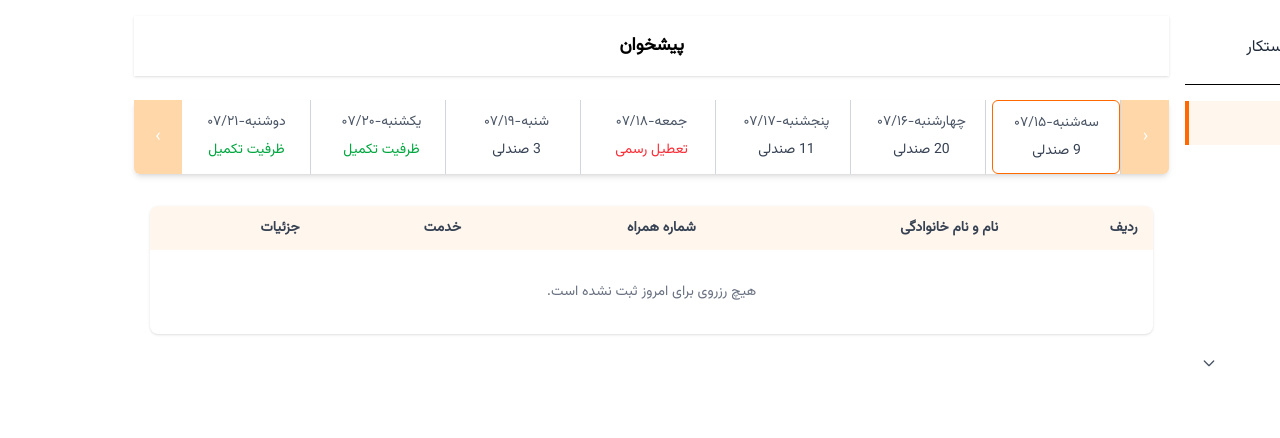
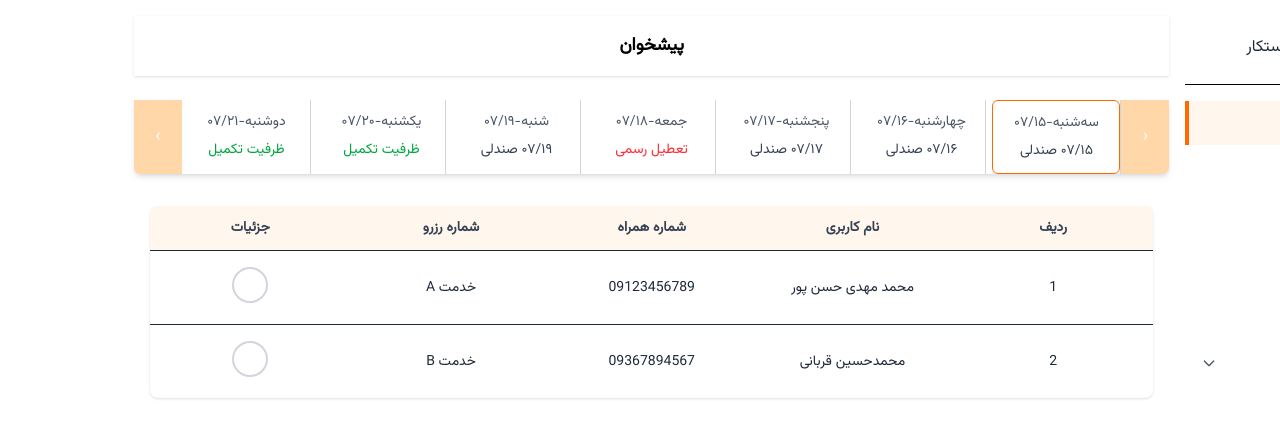
Before and after one commit to farnazseyedi/Co-working-space-Admin, a Next.js app: page /dashboard in a window 1280 px wide. Shown: the top 438 px of the page. Built offline with nearby package versions, Linux system fonts and the light colour scheme.

Commit message:
build connections between calendar & table

```diff
--- a/app/components/DaySlider/DayItem.tsx
+++ b/app/components/DaySlider/DayItem.tsx
@@ -1,4 +1,5 @@
 import { DayItem as DayItemType } from "../../data/days";
+import { toPersianNumber } from "../../utils/convertNumber";
 
 type Props = {
     item: DayItemType;
@@ -11,16 +12,18 @@ export default function DayItem({ item, active, onClick }: Props) {
         <button
             onClick={onClick}
             className={`
-                w-full px-3 py-3 text-center transition
-                ${active ? " border border-orange-500 rounded-md" : "hover:bg-orange-50"}
-            `}
+        w-full px-3 py-3 text-center transition
+        ${active ? " border border-orange-500 rounded-md" : "hover:bg-orange-50"}
+      `}
         >
             <div className="flex flex-col items-center gap-1 sm:gap-2">
-                <div className="text-sm sm:text-md text-gray-600">{item.day}-{item.date}</div>
+                <div className="text-sm sm:text-md text-gray-600">
+                    {item.day}-{toPersianNumber(item.date)}
+                </div>
                 <div className="text-xs sm:text-sm">
                     {item.status === "full" && <span className="text-green-600">ظرفیت تکمیل</span>}
                     {item.status === "holiday" && <span className="text-red-500">تعطیل رسمی</span>}
-                    {item.status === "available" && <span className="text-gray-700">{item.seats} صندلی</span>}
+                    {item.status === "available" && <span className="text-gray-700">{toPersianNumber(item.date ?? 0)} صندلی</span>}
                 </div>
             </div>
         </button>
--- a/app/components/ReservationModal/ReservationModal.tsx
+++ b/app/components/ReservationModal/ReservationModal.tsx
@@ -1,4 +1,3 @@
-// ReservationModal.tsx
 import React from "react";
 
 export interface ReservationData {
@@ -21,20 +20,39 @@ interface Props {
 const ReservationModal: React.FC<Props> = ({ data, onClose }) => {
     return (
         <div className="fixed inset-0 bg-black bg-opacity-40 flex justify-center items-center z-50">
-            <div className="bg-white rounded-lg w-[90%] max-w-lg p-6 relative">
-                <button className="absolute top-4 right-4 text-gray-500 hover:text-gray-900" onClick={onClose}>
+            <div className="bg-white rounded-xl w-[90%] max-w-lg p-6 relative font-sans">
+                <button
+                    className="absolute top-4 right-4 text-gray-400 hover:text-gray-700 text-lg"
+                    onClick={onClose}
+                >
                     ✕
                 </button>
-                <h2 className="text-xl font-bold mb-4">جزئیات رزرو</h2>
-                <div className="space-y-2 text-sm">
+                <h2 className="text-2xl font-bold mb-6 text-right">جزئیات رزرو</h2>
+
+                <div className="space-y-4 text-sm text-right">
                     <p><strong>نام و نام خانوادگی:</strong> {data.name}</p>
-                    <p><strong>تاریخ:</strong> {data.date} — <strong>ساعت:</strong> {data.time}</p>
+                    <p>
+                        <strong>تاریخ:</strong> {data.date} &nbsp;
+                        — <strong>ساعت:</strong> {data.time}
+                    </p>
                     <p><strong>مبلغ:</strong> {data.amount}</p>
-                    <p><strong>شماره پیگیری:</strong> {data.trackingNumber}</p>
-                    <p><strong>شماره تراکنش:</strong> {data.transactionId}</p>
-                    <p><strong>شماره همراه:</strong> {data.phone}</p>
+
+                    <div className="grid grid-cols-2 gap-x-4">
+                        <p><strong>شماره پیگیری:</strong> {data.trackingNumber}</p>
+                        <p><strong>شماره تراکنش:</strong> {data.transactionId}</p>
+                    </div>
+
+                    <p>
+                        <strong>شماره همراه:</strong>
+                        <span className="text-blue-500 underline cursor-pointer">{data.phone}</span>
+                    </p>
                     <p><strong>کد رزرو:</strong> {data.code}</p>
-                    <p><strong>وضعیت رزرو:</strong> {data.status}</p>
+                    <p>
+                        <strong>وضعیت رزرو:</strong>
+                        <span className={`font-bold ${data.status === "موفق" ? "text-green-600" : "text-red-600"}`}>
+                            {data.status}
+                        </span>
+                    </p>
                 </div>
             </div>
         </div>
--- a/app/components/pishTable/PersianCalendar.tsx
+++ b/app/components/pishTable/PersianCalendar.tsx
@@ -5,34 +5,35 @@ import DaySlider from "../DaySlider/DaySlider";
 import TodayReservationsTable, { Reservation } from "./TodayReservationsTable";
 import ReservationModal, { ReservationData } from "../ReservationModal/ReservationModal";
 import { days } from "../../data/days";
+import { toPersianNumber, toEnglishNumber } from "../../utils/convertNumber";
 
 export default function PersianCalendar() {
     const [activeIndex, setActiveIndex] = useState(0);
     const [selectedReservation, setSelectedReservation] = useState<ReservationData | null>(null);
 
     const reservationsByDay: Record<string, Reservation[]> = {
-        "25": [
-            { id: 1, rowNumber: '۰۱', fullName: 'محمد مهدی حسن پور', phone: '۰۹۱۲۳۴۵۶۷۸۹', service: 'خدمت A' },
-            { id: 2, rowNumber: '۰۲', fullName: 'محمدحسین قربانی', phone: '۰۹۳۶۷۸۹۴۵۶۷', service: 'خدمت B' },
+        "07/15": [
+            { id: 1, rowNumber: 1, fullName: "محمد مهدی حسن پور", phone: "09123456789", service: "خدمت A" },
+            { id: 2, rowNumber: 2, fullName: "محمدحسین قربانی", phone: "09367894567", service: "خدمت B" },
         ],
-        "26": [
-            { id: 3, rowNumber: '۰۱', fullName: 'علی رضایی', phone: '۰۹۱۲۳۴۵۶۷۹۰', service: 'خدمت C' },
+        "07/16": [
+            { id: 3, rowNumber: 1, fullName: "علی رضایی", phone: "09123456790", service: "خدمت C" },
         ],
     };
 
-    const activeDay = days[activeIndex].date.toString();
-    const reservations = reservationsByDay[activeDay] || [];
+    const activeDayKey = toEnglishNumber(days[activeIndex]?.date ?? "00/00");
+    const reservations = reservationsByDay[activeDayKey] || [];
 
     const handleDetailClick = (res: Reservation) => {
         const modalData: ReservationData = {
             name: res.fullName,
-            date: activeDay,
+            date: toPersianNumber(activeDayKey),
             time: "۱۰:۰۰",
-            amount: "۵۰۰۰۰",
+            amount: toPersianNumber(50000),
             trackingNumber: "123456",
             transactionId: "654321",
-            phone: res.phone,
-            code: res.rowNumber,
+            phone: toPersianNumber(res.phone),
+            code: toPersianNumber(res.rowNumber),
             status: "ثبت شده",
         };
         setSelectedReservation(modalData);
@@ -47,9 +48,7 @@ export default function PersianCalendar() {
                 <DaySlider activeIndex={activeIndex} setActiveIndex={setActiveIndex} />
             </div>
             <TodayReservationsTable reservations={reservations} onDetailClick={handleDetailClick} />
-            {selectedReservation && (
-                <ReservationModal data={selectedReservation} onClose={() => setSelectedReservation(null)} />
-            )}
+            {selectedReservation && <ReservationModal data={selectedReservation} onClose={() => setSelectedReservation(null)} />}
         </div>
     );
 }
--- a/app/components/pishTable/TodayReservationsTable.tsx
+++ b/app/components/pishTable/TodayReservationsTable.tsx
@@ -1,9 +1,7 @@
-// TodayReservationsTable.tsx
 import React from "react";
-
 export interface Reservation {
     id: number;
-    rowNumber: string;
+    rowNumber: number;
     fullName: string;
     phone: string;
     service: string;
@@ -18,25 +16,18 @@ const TodayReservationsTable: React.FC<Props> = ({ reservations, onDetailClick }
     return (
         <div className="mx-4 mt-8">
             <div className="bg-white rounded-lg w-full shadow overflow-hidden">
-                <table className="w-full text-sm">
+                <table className="w-full text-sm table-fixed border-collapse">
                     <thead className="bg-orange-50 text-gray-700">
-                        <tr className="text-right">
+                        <tr className="text-center">
                             <th className="py-3 px-4">ردیف</th>
-                            <th className="py-3 px-4">نام و نام خانوادگی</th>
+                            <th className="py-3 px-4">نام کاربری</th>
                             <th className="py-3 px-4">شماره همراه</th>
-                            <th className="py-3 px-4">خدمت</th>
+                            <th className="py-3 px-4">شماره رزرو</th>
                             <th className="py-3 px-4">جزئیات</th>
                         </tr>
                     </thead>
                     <tbody className="text-gray-800">
-                        {reservations.length === 0 ? (
-                            <tr>
-                                <td colSpan={5} className="text-center py-8 text-gray-500">
-                                    هیچ رزروی برای امروز ثبت نشده است.
-                                </td>
-                            </tr>
-                        ) : (
-                            reservations.map((item) => (
+                        {reservations.map((item) => (
                             <tr key={item.id} className="border-t text-center">
                                 <td className="py-4 px-4">{item.rowNumber}</td>
                                 <td className="py-4 px-4">{item.fullName}</td>
@@ -49,8 +40,7 @@ const TodayReservationsTable: React.FC<Props> = ({ reservations, onDetailClick }
                                     />
                                 </td>
                             </tr>
-                            ))
-                        )}
+                        ))}
                     </tbody>
                 </table>
             </div>
--- a/app/data/days.ts
+++ b/app/data/days.ts
@@ -1,4 +1,3 @@
-// data/days.ts
 export type DayItem = {
     date: string;
     day: string;
@@ -7,18 +6,18 @@ export type DayItem = {
 };
 
 export const days: DayItem[] = [
-    { date: "۰۷/۱۵", day: "سه‌شنبه", status: "available", seats: 9 },
-    { date: "۰۷/۱۶", day: "چهارشنبه", status: "available", seats: 20 },
-    { date: "۰۷/۱۷", day: "پنجشنبه", status: "available", seats: 11 },
-    { date: "۰۷/۱۸", day: "جمعه", status: "holiday" },
-    { date: "۰۷/۱۹", day: "شنبه", status: "available", seats: 3 },
-    { date: "۰۷/۲۰", day: "یکشنبه", status: "full" },
-    { date: "۰۷/۲۱", day: "دوشنبه", status: "full" },
-    { date: "۰۷/۱۵", day: "سه‌شنبه", status: "available", seats: 9 },
-    { date: "۰۷/۱۶", day: "چهارشنبه", status: "available", seats: 20 },
-    { date: "۰۷/۱۷", day: "پنجشنبه", status: "available", seats: 11 },
-    { date: "۰۷/۱۸", day: "جمعه", status: "holiday" },
-    { date: "۰۷/۱۹", day: "شنبه", status: "available", seats: 3 },
-    { date: "۰۷/۲۰", day: "یکشنبه", status: "full" },
-    { date: "۰۷/۲۱", day: "دوشنبه", status: "full" },
+    { date: "07/15", day: "سه‌شنبه", status: "available", seats: 9 },
+    { date: "07/16", day: "چهارشنبه", status: "available", seats: 20 },
+    { date: "07/17", day: "پنجشنبه", status: "available", seats: 11 },
+    { date: "07/18", day: "جمعه", status: "holiday" },
+    { date: "07/19", day: "شنبه", status: "available", seats: 3 },
+    { date: "07/20", day: "یکشنبه", status: "full" },
+    { date: "07/21", day: "دوشنبه", status: "full" },
+    { date: "07/22", day: "سه‌شنبه", status: "available", seats: 9 },
+    { date: "07/23", day: "چهارشنبه", status: "available", seats: 20 },
+    { date: "07/24", day: "پنجشنبه", status: "available", seats: 11 },
+    { date: "07/25", day: "جمعه", status: "holiday" },
+    { date: "07/26", day: "شنبه", status: "available", seats: 3 },
+    { date: "07/27", day: "یکشنبه", status: "full" },
+    { date: "07/28", day: "دوشنبه", status: "full" },
 ];
--- /dev/null
+++ b/app/utils/convertNumber.ts
@@ -0,0 +1,7 @@
+export const toPersianNumber = (num: string | number) => {
+    return num.toString().replace(/\d/g, (d) => "۰۱۲۳۴۵۶۷۸۹"[+d]);
+};
+
+export const toEnglishNumber = (num: string) => {
+    return num.replace(/[۰-۹]/g, (d) => String("۰۱۲۳۴۵۶۷۸۹".indexOf(d)));
+};
```
Also changed, not shown: app/components/DaySlider/DaySlider.tsx (+21 -5 lines). Lines whose indentation alone changed are shown as unchanged.
